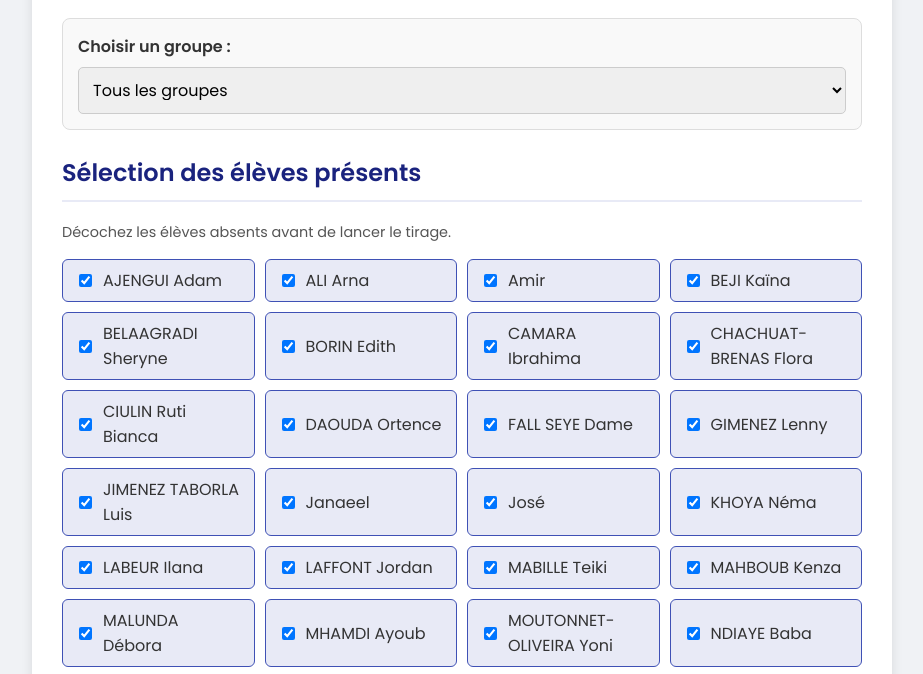
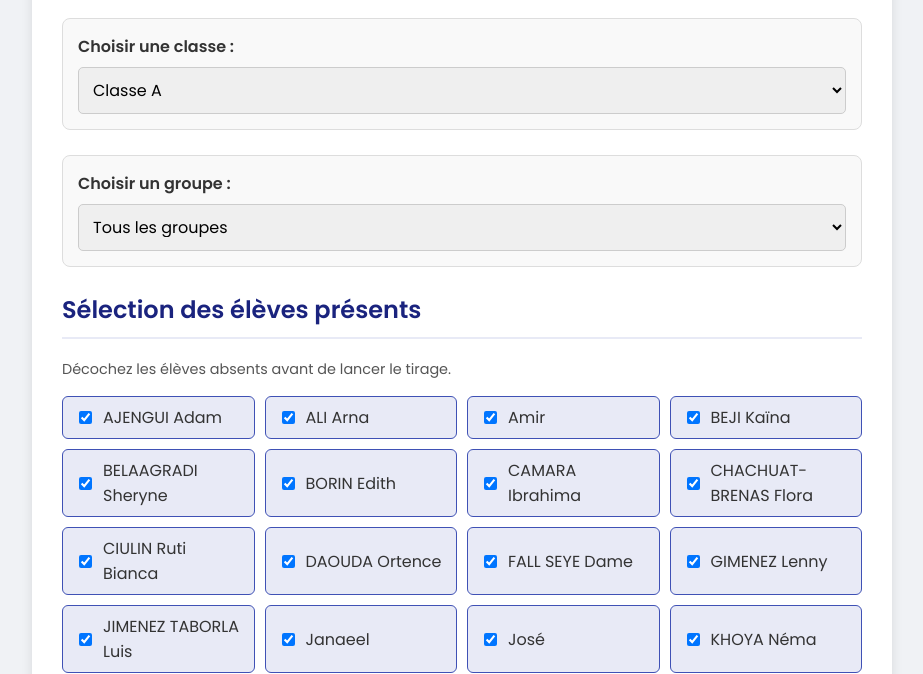
Before and after one commit to JPA31000/choix, a plain HTML site: page index.html in a window 1280 px wide. Shown: the part 113-787 px from the top of the page, without its empty margins (178-1101 px from the left). Drawn offline with Linux system fonts and the light colour scheme.

Commit message:
Ajoute sélecteur de classe

```diff
--- a/index.html
+++ b/index.html
@@ -11,10 +11,13 @@
     <div class="container">
         <h1>Outil de Tirage au Sort</h1>
 
+        <div class="class-selector-container">
+            <label for="class-selector">Choisir une classe :</label>
+            <select id="class-selector"></select>
+        </div>
         <div class="group-selector-container">
             <label for="group-selector">Choisir un groupe :</label>
-            <select id="group-selector">
-                </select>
+            <select id="group-selector"></select>
         </div>
 
         <div class="liste-eleves-container">
--- a/script.js
+++ b/script.js
@@ -1,7 +1,8 @@
 document.addEventListener('DOMContentLoaded', () => {
     // --- PERSONNALISATION ---
-    // Données des élèves, maintenant correctement assignées aux groupes.
-    const groupes = {
+    // Données des élèves, organisées par classe puis par groupe.
+    const classes = {
+        "Classe A": {
             "Groupe 1": [
                 "AJENGUI Adam", "ALI Arna", "BORIN Edith", "CAMARA Ibrahima",
                 "CHACHUAT-BRENAS Flora", "CIULIN Ruti Bianca", "JIMENEZ TABORLA Luis",
@@ -18,9 +19,11 @@ document.addEventListener('DOMContentLoaded', () => {
                 "MOUTONNET-OLIVEIRA Yoni", "OUSSENI Ethan", "SAHIN Mina", "TALON Heather",
                 "TAZABAEV Tamirlan", "TEKIN Sami"
             ]
+        }
     };
 
     // --- ÉLÉMENTS DE LA PAGE ---
+    const classSelector = document.getElementById('class-selector');
     const groupSelector = document.getElementById('group-selector');
     const listeElevesEl = document.getElementById('liste-eleves-interactive');
     const resultatContenuEl = document.getElementById('resultat-contenu');
@@ -53,14 +56,15 @@ document.addEventListener('DOMContentLoaded', () => {
      * Met à jour l'affichage en fonction du groupe sélectionné.
      */
     function mettreAJourAffichage() {
+        const selectedClass = classSelector.value;
         const selectedGroup = groupSelector.value;
         let elevesAAfficher = [];
 
         if (selectedGroup === "Tous") {
-            // Concatène tous les groupes en une seule liste
-            elevesAAfficher = Object.values(groupes).flat();
+            // Concatène tous les groupes de la classe en une seule liste
+            elevesAAfficher = Object.values(classes[selectedClass]).flat();
         } else {
-            elevesAAfficher = groupes[selectedGroup];
+            elevesAAfficher = classes[selectedClass][selectedGroup];
         }
 
         creerListeInteractive(elevesAAfficher.sort()); // Trie par ordre alphabétique pour plus de clarté
@@ -68,19 +72,34 @@ document.addEventListener('DOMContentLoaded', () => {
     }
 
     /**
-     * Initialise le menu de sélection des groupes.
+     * Initialise les sélecteurs de classe et de groupe.
      */
-    function initialiserSelecteurGroupe() {
-        // Ajoute l'option pour voir tous les élèves
+    function initialiserSelecteurs() {
+        classSelector.innerHTML = '';
+        Object.keys(classes).forEach(nomClasse => {
+            const option = document.createElement('option');
+            option.value = nomClasse;
+            option.textContent = nomClasse;
+            classSelector.appendChild(option);
+        });
+        mettreAJourGroupes();
+    }
+
+    /**
+     * Met à jour la liste des groupes selon la classe sélectionnée.
+     */
+    function mettreAJourGroupes() {
+        const selectedClass = classSelector.value;
         groupSelector.innerHTML = '<option value="Tous">Tous les groupes</option>';
 
-        // Ajoute une option pour chaque groupe
-        Object.keys(groupes).forEach(nomGroupe => {
+        Object.keys(classes[selectedClass]).forEach(nomGroupe => {
             const option = document.createElement('option');
             option.value = nomGroupe;
             option.textContent = nomGroupe;
             groupSelector.appendChild(option);
         });
+
+        mettreAJourAffichage();
     }
 
     function getElevesPresents() {
@@ -145,11 +164,11 @@ document.addEventListener('DOMContentLoaded', () => {
     }
 
     // --- ÉCOUTEURS D'ÉVÉNEMENTS ---
+    classSelector.addEventListener('change', mettreAJourGroupes);
     groupSelector.addEventListener('change', mettreAJourAffichage);
     btnTirageSimple.addEventListener('click', lancerTirageSimple);
     btnCreerGroupes.addEventListener('click', formerLesGroupes);
 
     // --- INITIALISATION ---
-    initialiserSelecteurGroupe();
-    mettreAJourAffichage(); // Affiche la liste initiale ("Tous les groupes")
+    initialiserSelecteurs();
 });
--- a/style.css
+++ b/style.css
@@ -26,6 +26,29 @@ h1, h2 {
     border-bottom: 2px solid #e8eaf6;
     padding-bottom: 10px;
     margin-top: 0;
+}
+
+/* Style pour le sélecteur de classe */
+.class-selector-container {
+    margin-bottom: 25px;
+    background-color: #f9f9f9;
+    padding: 15px;
+    border-radius: 8px;
+    border: 1px solid #ddd;
+}
+.class-selector-container label {
+    display: block;
+    margin-bottom: 8px;
+    font-weight: 600;
+    color: #333;
+}
+#class-selector {
+    width: 100%;
+    padding: 10px;
+    border-radius: 5px;
+    border: 1px solid #ccc;
+    font-family: 'Poppins', sans-serif;
+    font-size: 1em;
 }
 
 /* Style pour le sélecteur de groupe */
```
Lines whose indentation alone changed are shown as unchanged.
